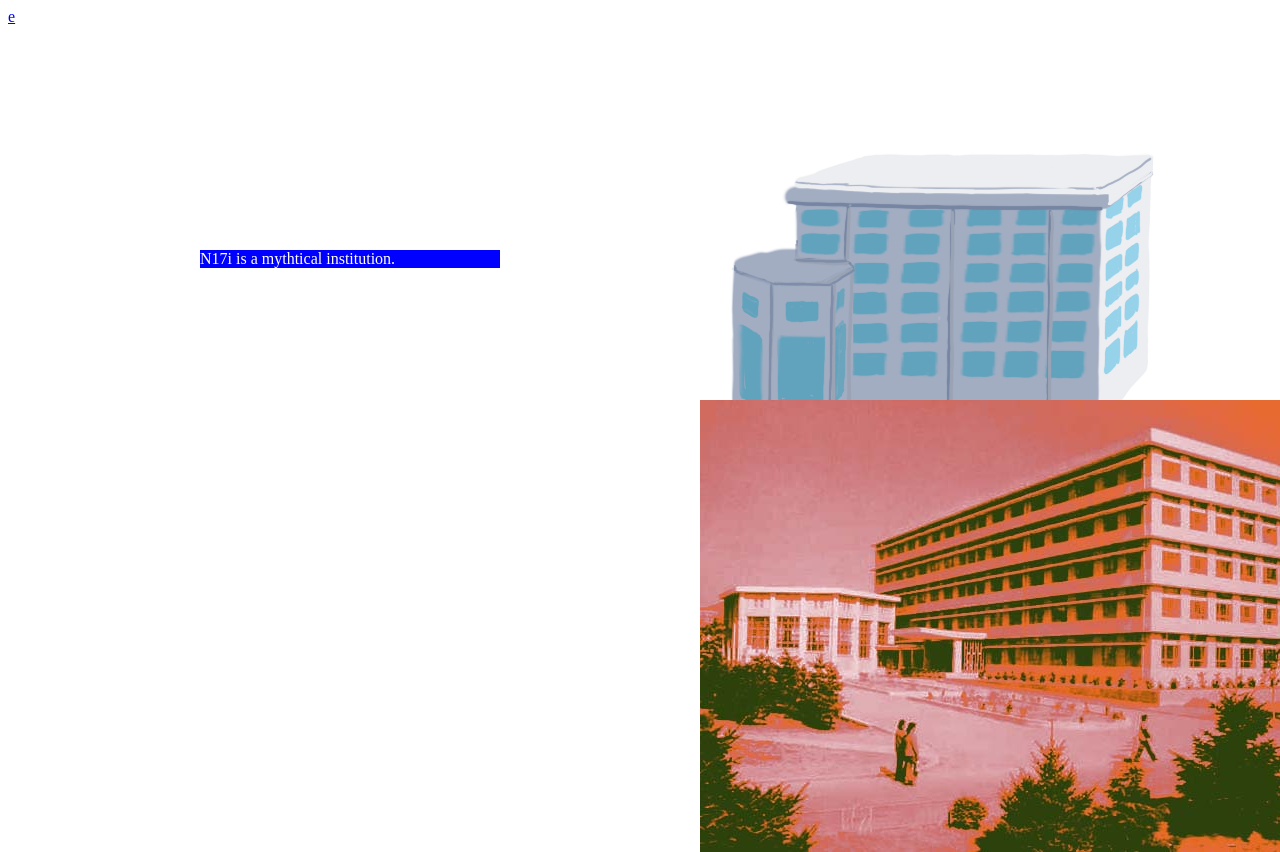
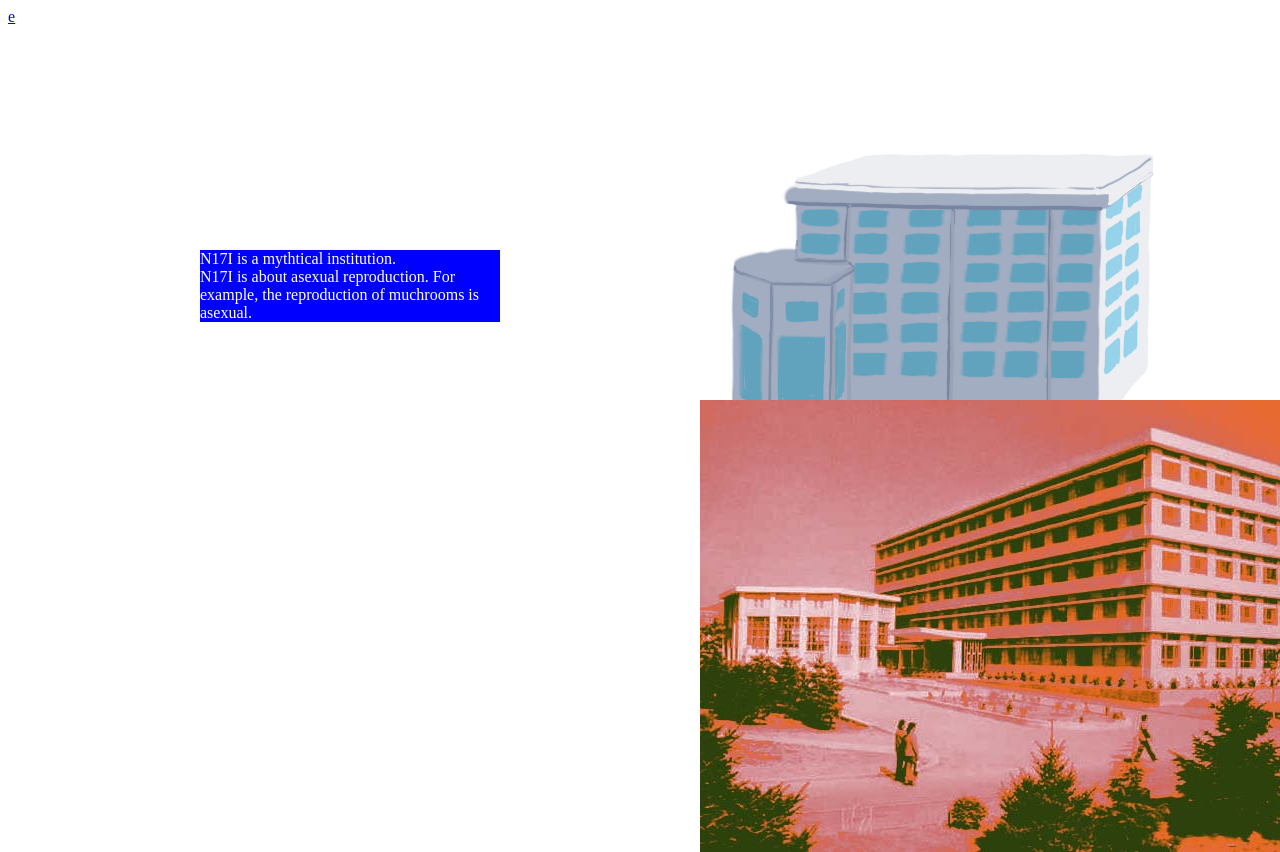
Before and after one commit to zishino17/exit.github.io, a plain HTML site: page n17i.html in a window 1280 px wide. Shown: the top 852 px of the page. Drawn offline with nearby package versions, Linux system fonts and the light colour scheme.

Commit message:
Add files via upload

```diff
--- a/n17i.html
+++ b/n17i.html
@@ -30,7 +30,8 @@
 
 </style>
 <body>
-<div id=explain>N17i is a mythtical institution. </div>
+<div id=explain>N17I is a mythtical institution. <br>
+N17I is about asexual reproduction. For example, the reproduction of muchrooms is asexual. </div>
 <img id=lou src="mainpagen17i.png">
 <img id=lou2 src="liujiaolou.jpg">
 <a href=e.html>e</a>
```
